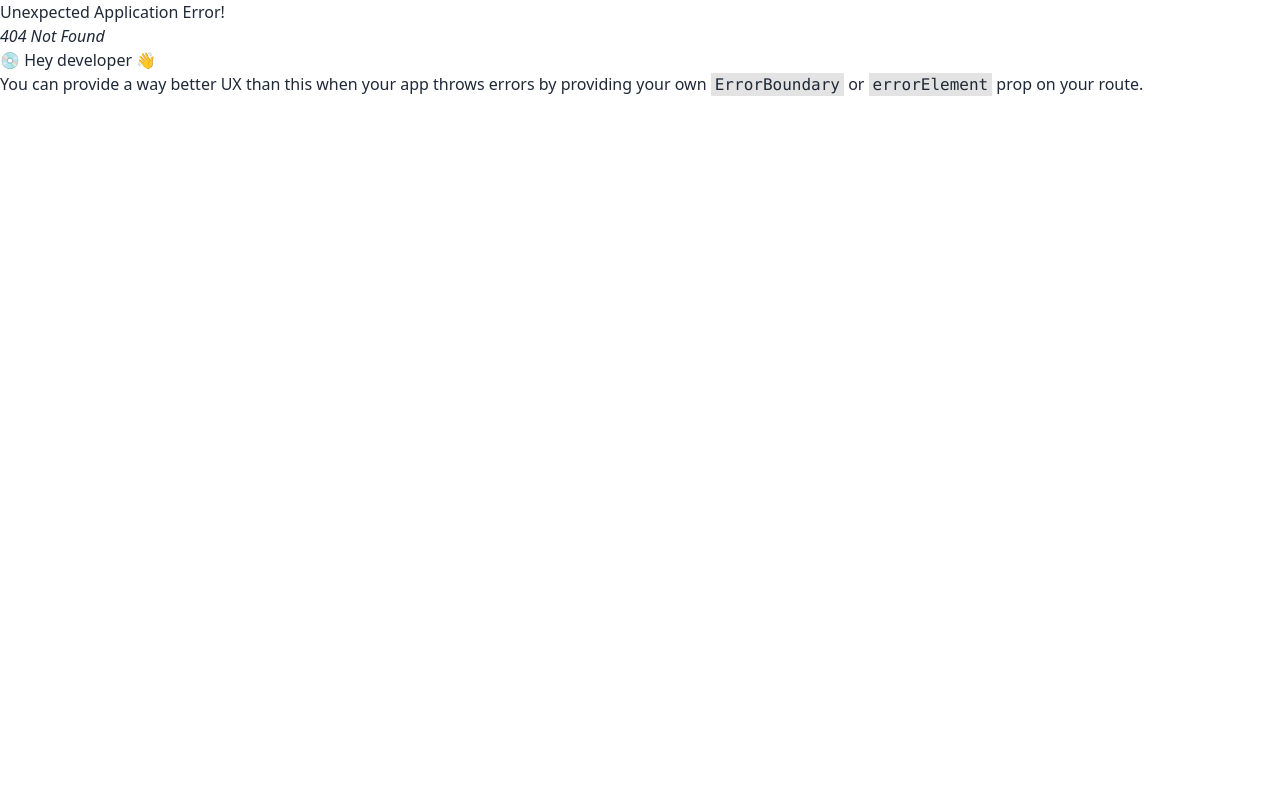
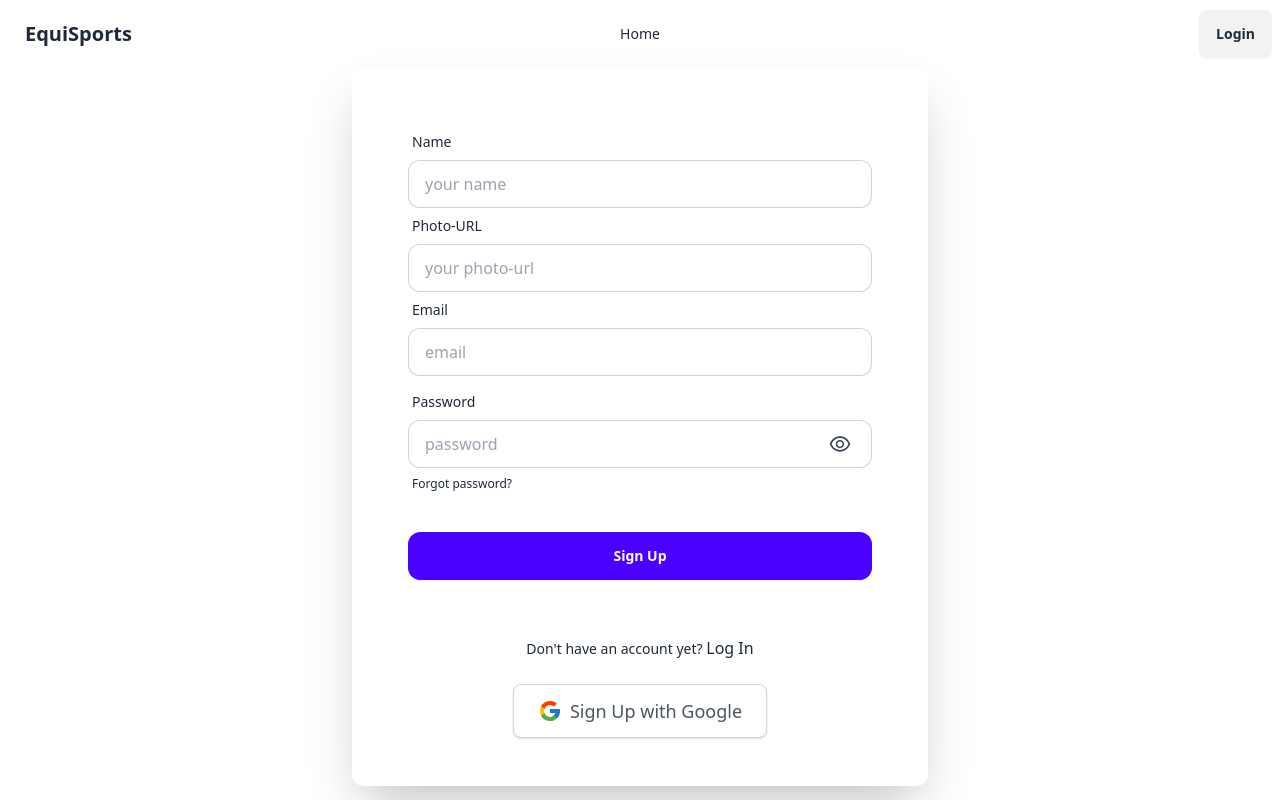
Before and after one commit to ShakirMahmud/equiSports-client, a React (Vite) app: page /auth/signUp in a window 1280 px wide. Before the commit this address had no page. Built offline with nearby package versions, Linux system fonts and the light colour scheme.

Commit message:
NavBar, SignIn, SignUp skeleton setup

```diff
--- /dev/null
+++ b/src/components/NavBar.jsx
@@ -0,0 +1,54 @@
+import React from 'react';
+import { NavLink } from 'react-router-dom';
+
+const NavBar = () => {
+
+    const links = <div>
+        <li><NavLink to='/'>Home</NavLink></li>
+    </div>
+
+    return (
+        <div>
+            <div className="navbar bg-base-100">
+                <div className="navbar-start">
+                    <div className="dropdown">
+                        <div tabIndex={0} role="button" className="btn btn-ghost lg:hidden">
+                            <svg
+                                xmlns="http://www.w3.org/2000/svg"
+                                className="h-5 w-5"
+                                fill="none"
+                                viewBox="0 0 24 24"
+                                stroke="currentColor">
+                                <path
+                                    strokeLinecap="round"
+                                    strokeLinejoin="round"
+                                    strokeWidth="2"
+                                    d="M4 6h16M4 12h8m-8 6h16" />
+                            </svg>
+                        </div>
+                        <ul
+                            tabIndex={0}
+                            className="menu menu-sm dropdown-content bg-base-100 rounded-box z-[1] mt-3 w-52 p-2 shadow">
+                            {
+                                links
+                            }
+                        </ul>
+                    </div>
+                    <NavLink to='/' className="btn btn-ghost text-xl">EquiSports</NavLink>
+                </div>
+                <div className="navbar-center hidden lg:flex">
+                    <ul className="menu menu-horizontal px-1">
+                            {
+                                links
+                            }
+                    </ul>
+                </div>
+                <div className="navbar-end">
+                    <NavLink to='/auth/signIn' className="btn">Login</NavLink>
+                </div>
+            </div>
+        </div>
+    );
+};
+
+export default NavBar;
--- /dev/null
+++ b/src/layouts/AuthLayout.jsx
@@ -0,0 +1,18 @@
+import React from 'react';
+import NavBar from '../components/NavBar';
+import { Outlet } from 'react-router-dom';
+
+const AuthLayout = () => {
+    return (
+        <div>
+            <header>
+                <NavBar/>
+            </header>
+            <main>
+                <Outlet/>
+            </main>
+        </div>
+    );
+};
+
+export default AuthLayout;
--- /dev/null
+++ b/src/layouts/HomeLayout.jsx
@@ -0,0 +1,15 @@
+import React from 'react';
+import NavBar from '../components/NavBar';
+
+const HomeLayout = () => {
+    return (
+        <div>
+            <header>
+                <NavBar/>
+            </header>
+            <main></main>
+        </div>
+    );
+};
+
+export default HomeLayout;
--- /dev/null
+++ b/src/pages/SignIn.jsx
@@ -0,0 +1,61 @@
+import React, { useState } from 'react';
+import { AiOutlineEye, AiOutlineEyeInvisible } from 'react-icons/ai';
+import { FcGoogle } from 'react-icons/fc';
+import { Link } from 'react-router-dom';
+
+const SignIn = () => {
+    const [isClicked, setIsClicked] = useState(true);
+
+    const handleSignIn = (e) => {
+        e.preventDefault();
+    }
+
+    const handleSignInWithGoogle = () => {
+
+    }
+
+    return (
+        <div>
+            <div className="card bg-white w-full max-w-xl mx-auto p-6 rounded-xl shrink-0 shadow-2xl">
+                <form onSubmit={handleSignIn} className="card-body">
+                    <div className="form-control">
+                        <label className="label">
+                            <span className="label-text">Email</span>
+                        </label>
+                        <input type="email" name='email' placeholder="email" className="input input-bordered" required />
+                    </div>
+                    <div className="form-control relative">
+                        <label className="label">
+                            <span className="label-text">Password</span>
+                        </label>
+                        <input type={isClicked ? 'password' : 'text'} name='password' placeholder="password" className="input rounded-xl input-bordered" required />
+                        <button type='button' onClick={() => setIsClicked(!isClicked)} className="absolute right-5 top-[3rem] text-2xl text-gray-700">
+                            {isClicked ? <AiOutlineEye /> : <AiOutlineEyeInvisible />}
+                        </button>
+                        <label>
+                            <Link to='/auth/forgetPassword' className="label-text-alt link link-hover">Forgot password?</Link>
+                        </label>
+                    </div>
+                    <div className="form-control mt-6">
+                        <button type='submit' className="btn btn-primary bg-btn_bg rounded-xl text-white">Login</button>
+                    </div>
+                </form>
+                <div className="text-center mt-6">
+                    <span className="label-text">Don't have an account yet? </span>
+                    <Link to='/auth/signUp' className="link link-hover">Sign Up</Link>
+                </div>
+                <div className="w-full flex justify-center py-6">
+                    <button
+                        onClick={handleSignInWithGoogle}
+                        className="flex items-center gap-2 px-6 py-3 bg-white text-gray-600 rounded-lg shadow hover:shadow-md transition-all duration-300 border border-gray-300 focus:outline-none focus:ring-2 focus:ring-blue-500 focus:ring-offset-2"
+                    >
+                        <FcGoogle size={24} />
+                        <span className="text-lg font-medium">Log In with Google</span>
+                    </button>
+                </div>
+            </div>
+        </div>
+    );
+};
+
+export default SignIn;
--- /dev/null
+++ b/src/pages/SignUp.jsx
@@ -0,0 +1,72 @@
+import { useState } from "react";
+import { AiOutlineEye, AiOutlineEyeInvisible } from "react-icons/ai";
+import { FcGoogle } from "react-icons/fc";
+import { Link } from "react-router-dom";
+
+const SignUp = () => {
+
+    const [isClicked, setIsClicked] = useState(true);
+
+    const handleSignUp = (e) => {
+        e.preventDefault();
+    }
+
+    const handleSignUpWithGoogle = () => {
+
+    }
+
+    return (
+        <div>
+            <div className="card bg-white w-full max-w-xl mx-auto p-6 rounded-xl shrink-0 shadow-2xl">
+                <form onSubmit={handleSignUp} className="card-body">
+                    <div className="form-control">
+                        <label className="label">
+                            <span className="label-text">Name</span>
+                        </label>
+                        <input type="text" name='name' placeholder="your name" className="input rounded-xl input-bordered" required />
+                        <label className="label">
+                            <span className="label-text">Photo-URL</span>
+                        </label>
+                        <input type="text" name='photo' placeholder="your photo-url" className="input rounded-xl input-bordered" required />
+                        <label className="label">
+                            <span className="label-text">Email</span>
+                        </label>
+                        <input type="email" name='email' placeholder="email" className="input rounded-xl input-bordered" required />
+                    </div>
+                    <div className="form-control relative">
+                        <label className="label">
+                            <span className="label-text">Password</span>
+                        </label>
+                        <input type={isClicked ? 'password' : 'text'} name='password' placeholder="password" className="input rounded-xl input-bordered" required />
+                        <button type="button" onClick={() => setIsClicked(!isClicked)} className="absolute right-5 top-[3rem] text-2xl text-gray-700">
+                            {
+                                isClicked ? <AiOutlineEye /> : <AiOutlineEyeInvisible />
+                            }
+                        </button>
+                        <label className="label">
+                            <a href="#" className="label-text-alt link link-hover">Forgot password?</a>
+                        </label>
+                    </div>
+                    <div className="form-control mt-6">
+                        <button type='submit' className="btn btn-primary bg-btn_bg rounded-xl text-white">Sign Up</button>
+                    </div>
+                </form>
+                <div className="text-center mt-6">
+                    <span className="label-text">Don't have an account yet? </span>
+                    <Link to='/auth/signIn' className="link link-hover">Log In</Link>
+                </div>
+                <div className="w-full flex justify-center py-6">
+                    <button
+                        onClick={handleSignUpWithGoogle}
+                        className="flex items-center gap-2 px-6 py-3 bg-white text-gray-600 rounded-lg shadow hover:shadow-md transition-all duration-300 border border-gray-300 focus:outline-none focus:ring-2 focus:ring-blue-500 focus:ring-offset-2"
+                    >
+                        <FcGoogle size={24} />
+                        <span className="text-lg font-medium">Sign Up with Google</span>
+                    </button>
+                </div>
+            </div>
+        </div>
+    );
+};
+
+export default SignUp;
```
Also changed, not shown: src/routers/router.jsx (+19 -1 lines).
